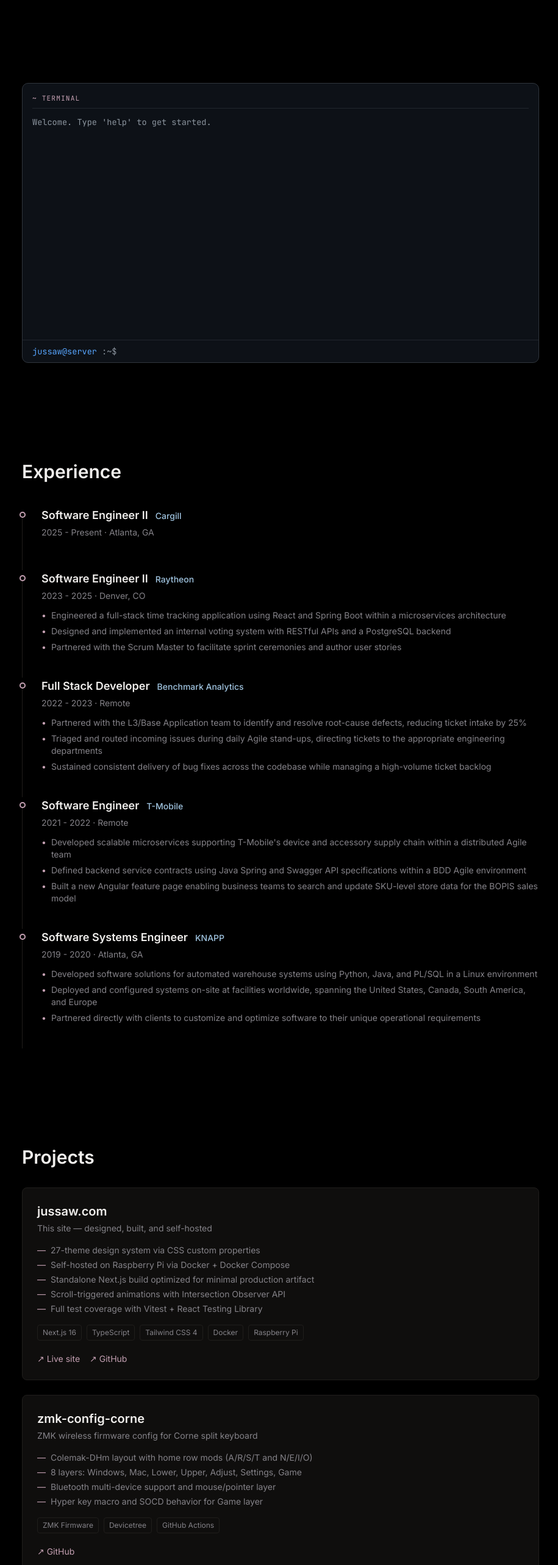
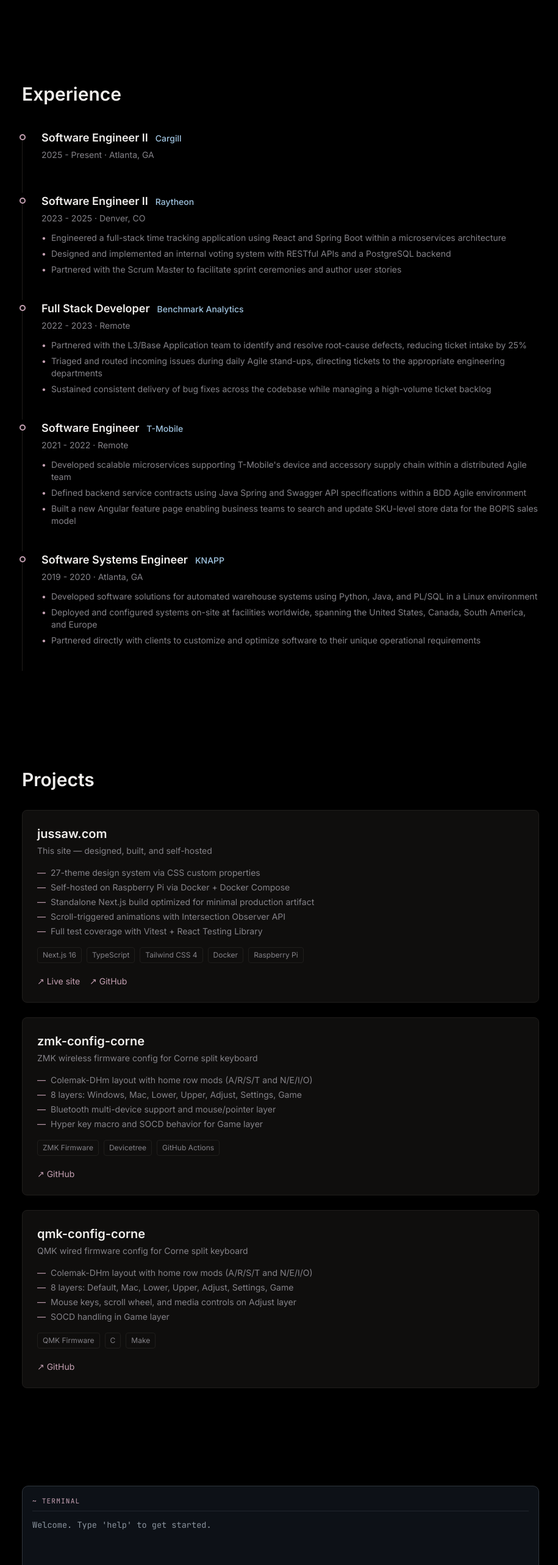
Before and after one commit to jussaw/jussaw-app, a Next.js app in the folder web/: page / in a window 1280 px wide. Shown: the part 1440-4006 px from the top of the page at 61% size, without its empty margins (180-1095 px from the left). Built offline with nearby package versions, Linux system fonts and the light colour scheme.

Commit message:
feat: move terminal section below projects
Reorder sections so terminal appears after projects, with experience still above projects.

```diff
--- a/web/src/app/page.tsx
+++ b/web/src/app/page.tsx
@@ -16,9 +16,9 @@
       <Header />
       <Hero id="hero" layout="left-aligned" headingStyle="bold-sans" />
       <Skills displayMode="grouped" />
-      <Terminal />
       <Experience displayMode="timeline" />
       <Projects />
+      <Terminal />
       <Hobbies />
       <Footer id="footer" />
       <TimelineScrollbar />
--- a/web/src/hooks/useActiveSection.ts
+++ b/web/src/hooks/useActiveSection.ts
@@ -5,9 +5,9 @@
 export const SECTIONS = [
   { id: "hero", label: "jussaw" },
   { id: "skills", label: "Skills" },
-  { id: "terminal", label: "Terminal" },
   { id: "experience", label: "Experience" },
   { id: "projects",   label: "Projects"   },
+  { id: "terminal", label: "Terminal" },
   { id: "hobbies",    label: "Hobbies"    },
 ] as const;
 
```
